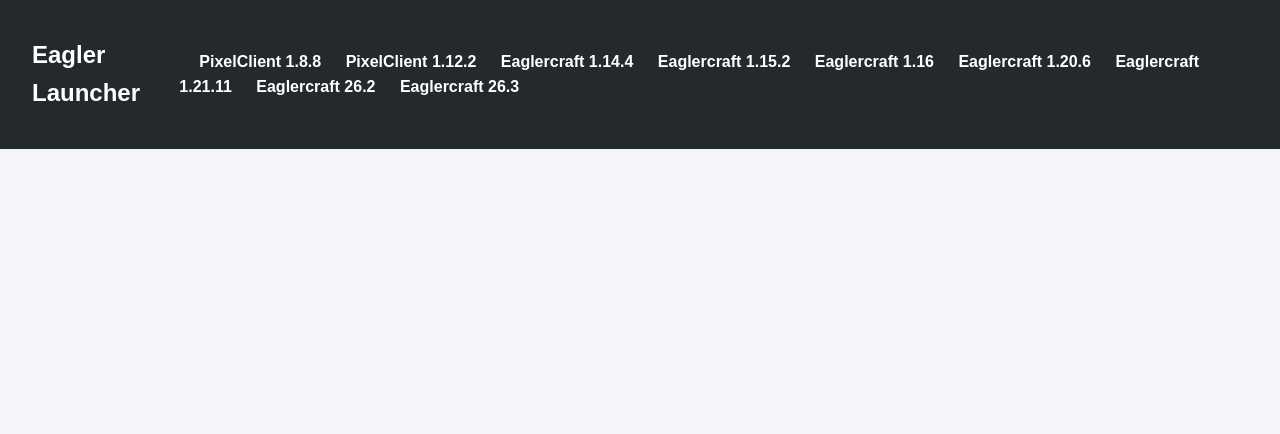
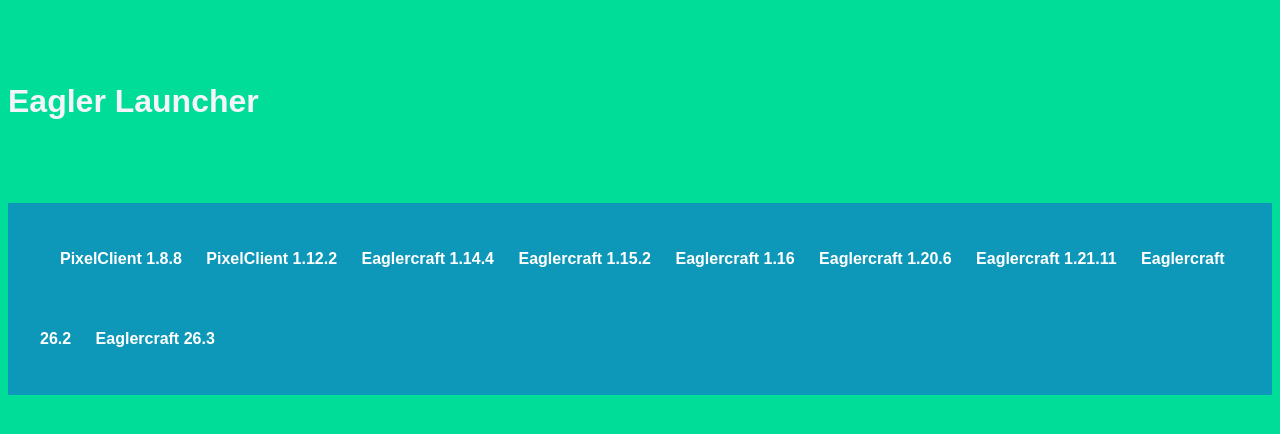
Before and after one commit to andrewzhang1440-code/Eagler-Launcher, a plain HTML site: page index.html in a window 1280 px wide. Drawn offline with Linux system fonts and the light colour scheme.

Commit message:
Revise style
Updated styles and structure for improved layout and design.

```diff
--- a/index.html
+++ b/index.html
@@ -7,15 +7,15 @@
     <style>
         body {
             font-family: 'Orbitron', sans-serif;
-            line-height: 1.6;
-            margin: 0;
-            padding: 0;
-            background-color: #f4f4f9;
-            color: #333;
+            line-height: 5;
+            margin: 99;
+            padding: 4;
+            background-color: #0D9;
+            color: #f4f4f9;
         }
         header {
-            background: #24292e;
-            color: #fff;
+            background: #0D98BA;
+            color: #FFF;
             padding: 1rem 2rem;
             display: flex;
             justify-content: space-between;
@@ -30,13 +30,6 @@
         nav a:hover {
             color: #0366d6;
         }
-        .container {
-            max-width: 800px;
-            margin: 40px auto;
-            background: #fff;
-            padding: 30px;
-            border-radius: 8px;
-            box-shadow: 0 4px 8px rgba(0,0,0,0.1);
         }
         h1 {
             color: #24292e;
@@ -44,9 +37,9 @@
     </style>
 </head>
 <body>
+        <h1>Eagler Launcher</h1>
+    <header>
 
-    <header>
-        <h2>Eagler Launcher</h2>
         <nav>
             <a href="PixelClient 1.8.8 WASM (1).html">PixelClient 1.8.8</a>
             <a href="PixelClient 1.12.2 WASM.html">PixelClient 1.12.2</a>
```
